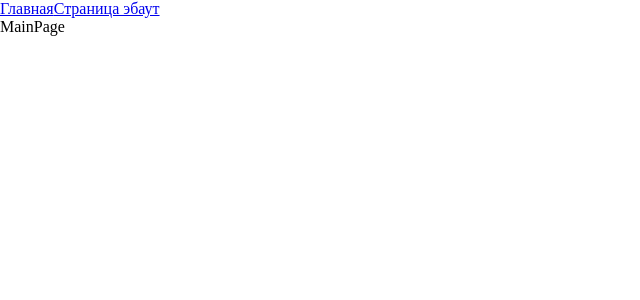
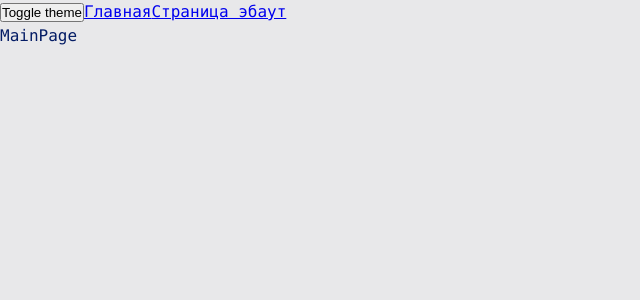
Before and after one commit to i1-kmv/top-project, a React app: page / in a window 1280 px wide. Shown: the top 300 px of the page, without its empty margins (0-640 px from the left). Built offline with nearby package versions, Linux system fonts and the light colour scheme.

Commit message:
create and configure themes

```diff
--- a/src/App.tsx
+++ b/src/App.tsx
@@ -1,13 +1,19 @@
-import React, {Suspense} from 'react';
+import React, {Suspense, useContext, useState} from 'react';
 import {Link} from 'react-router-dom';
 import {Route, Routes} from 'react-router-dom';
-import './index.scss';
+import './styles/index.scss';
 import {AboutPageAsync} from "./pages/AboutPage/AboutPage.async";
 import {MainPageAsync} from "./pages/MainPage/MainPage.async";
+import {useTheme} from "./theme/useTheme";
+
 
 const App = () => {
+
+    const {theme, toggleTheme} = useTheme()
+
     return (
-        <div className='app'>
+        <div className={`app ${theme}`}>
+            <button onClick={toggleTheme}>Toggle theme</button>
             <Link to={'/'}>Главная</Link>
             <Link to={'/about'}>Страница эбаут</Link>
             <Suspense fallback={<div>Loading...</div>}>
--- a/src/index.tsx
+++ b/src/index.tsx
@@ -1,10 +1,13 @@
 import {render} from "react-dom";
 import App from "./App";
 import {BrowserRouter} from "react-router-dom";
+import ThemeProvider from "./theme/ThemeProvider";
 
 render (
     <BrowserRouter>
-        <App/>
+        <ThemeProvider>
+            <App/>
+        </ThemeProvider>
     </BrowserRouter>,
     document.getElementById('root')
 )
--- /dev/null
+++ b/src/styles/index.scss
@@ -0,0 +1,12 @@
+@import "reset";
+@import "themes/dark";
+@import "themes/normal";
+@import "variables/global";
+
+.app {
+  font: var(--font-m);
+
+  background: var(--bg-color);
+  color: var(--primary-color);
+  min-height: 100vh;
+}
--- /dev/null
+++ b/src/styles/themes/dark.scss
@@ -0,0 +1,6 @@
+.app.dark {
+  --bg-color: blue;
+
+  --primary-color: green;
+  --secondary-color: red;
+}
--- /dev/null
+++ b/src/styles/themes/normal.scss
@@ -0,0 +1,6 @@
+.app.light {
+  --bg-color: #e8e8ea;
+
+  --primary-color: #041c65;
+  --secondary-color: #0449e0;
+}
--- /dev/null
+++ b/src/styles/variables/global.scss
@@ -0,0 +1,10 @@
+:root {
+  --font-family-main: Consolas, "Times New Roman", Serif;
+  --font-size-m: 16px;
+  --font-line-m: 24px;
+  --font-m: var(--font-size-m) / var(--font-line-m) var(--font-family-main);
+
+  --font-size-l: 24px;
+  --font-line-l: 32px;
+  --font-l: var(--font-size-l) / var(--font-line-l) var(--font-family-main);
+}
--- /dev/null
+++ b/src/theme/ThemeContext.ts
@@ -0,0 +1,15 @@
+import {createContext} from "react";
+
+export enum Theme {
+    LIGHT = 'light',
+    DARK = 'dark',
+}
+
+export interface ThemeContextProps {
+    theme?: Theme;
+    setTheme?: (theme: Theme) => void;
+}
+
+export const ThemeContext = createContext<ThemeContextProps>({})
+
+export const LOCAL_STORAGE_THEME_KEY = 'theme';
--- /dev/null
+++ b/src/theme/ThemeProvider.tsx
@@ -0,0 +1,22 @@
+import React, {FC, useMemo, useState} from 'react';
+import {LOCAL_STORAGE_THEME_KEY, Theme, ThemeContext} from './ThemeContext';
+
+const defaultTheme = localStorage.getItem(LOCAL_STORAGE_THEME_KEY) as Theme || Theme.LIGHT
+
+const ThemeProvider: FC = ({children}) => {
+
+    const [theme, setTheme] = useState<Theme>(defaultTheme);
+
+    const defaultProps = useMemo(() => ({
+        theme: theme,
+        setTheme: setTheme
+    }), [theme])
+
+    return (
+        <ThemeContext.Provider value={defaultProps}>
+            {children}
+        </ThemeContext.Provider>
+    );
+};
+
+export default ThemeProvider;
--- /dev/null
+++ b/src/theme/useTheme.ts
@@ -0,0 +1,19 @@
+import {LOCAL_STORAGE_THEME_KEY, Theme, ThemeContext} from "./ThemeContext";
+import {useContext} from "react";
+
+interface UseThemeResult {
+    toggleTheme: () => void;
+    theme: Theme;
+}
+
+export function useTheme(): UseThemeResult {
+    const {theme, setTheme} = useContext(ThemeContext);
+
+    const toggleTheme = () => {
+        const newTheme = theme === Theme.DARK ? Theme.LIGHT : Theme.DARK;
+        setTheme(newTheme);
+        localStorage.setItem(LOCAL_STORAGE_THEME_KEY, newTheme);
+    }
+
+    return {theme, toggleTheme}
+}
```
Also changed, not shown: src/styles/reset.scss (line endings or trailing spaces).
